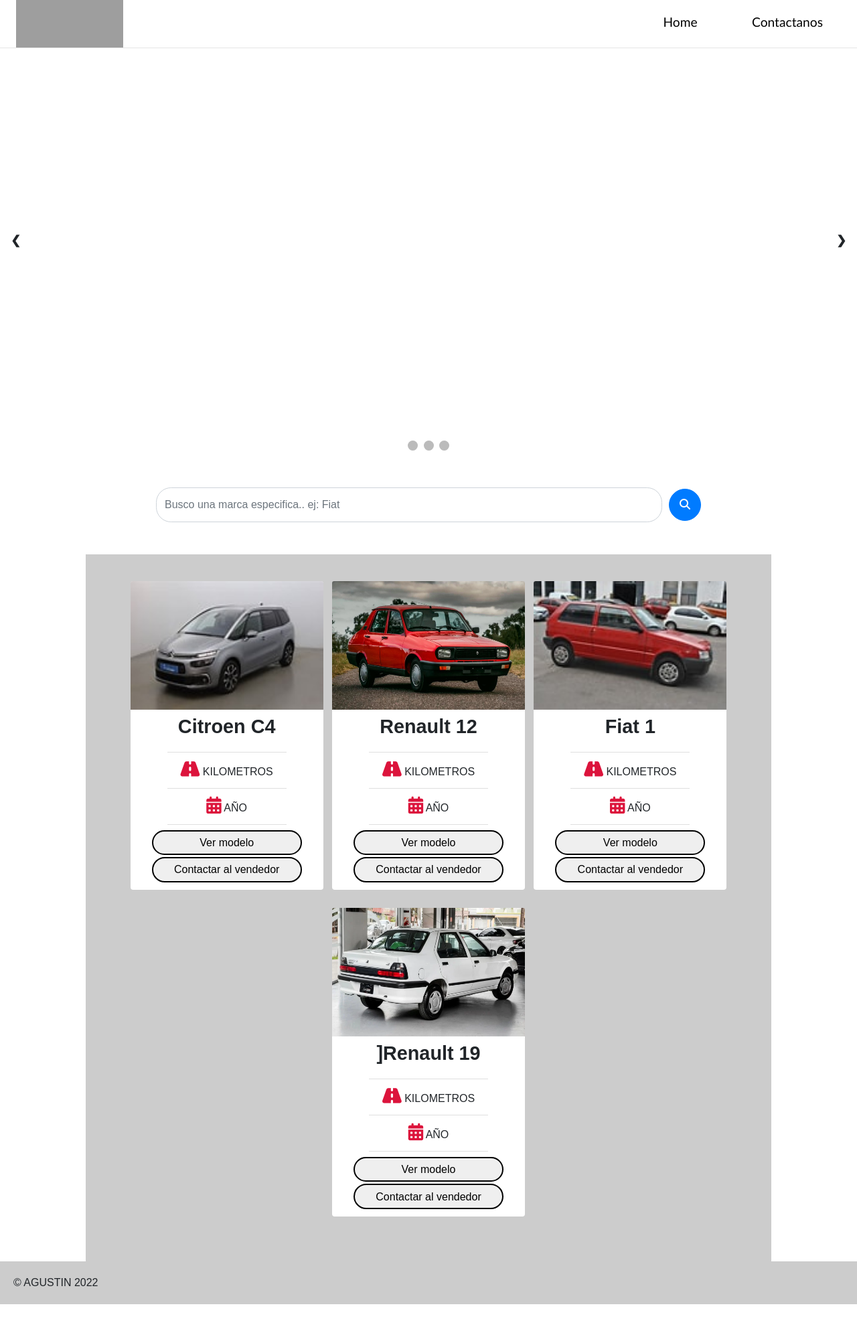
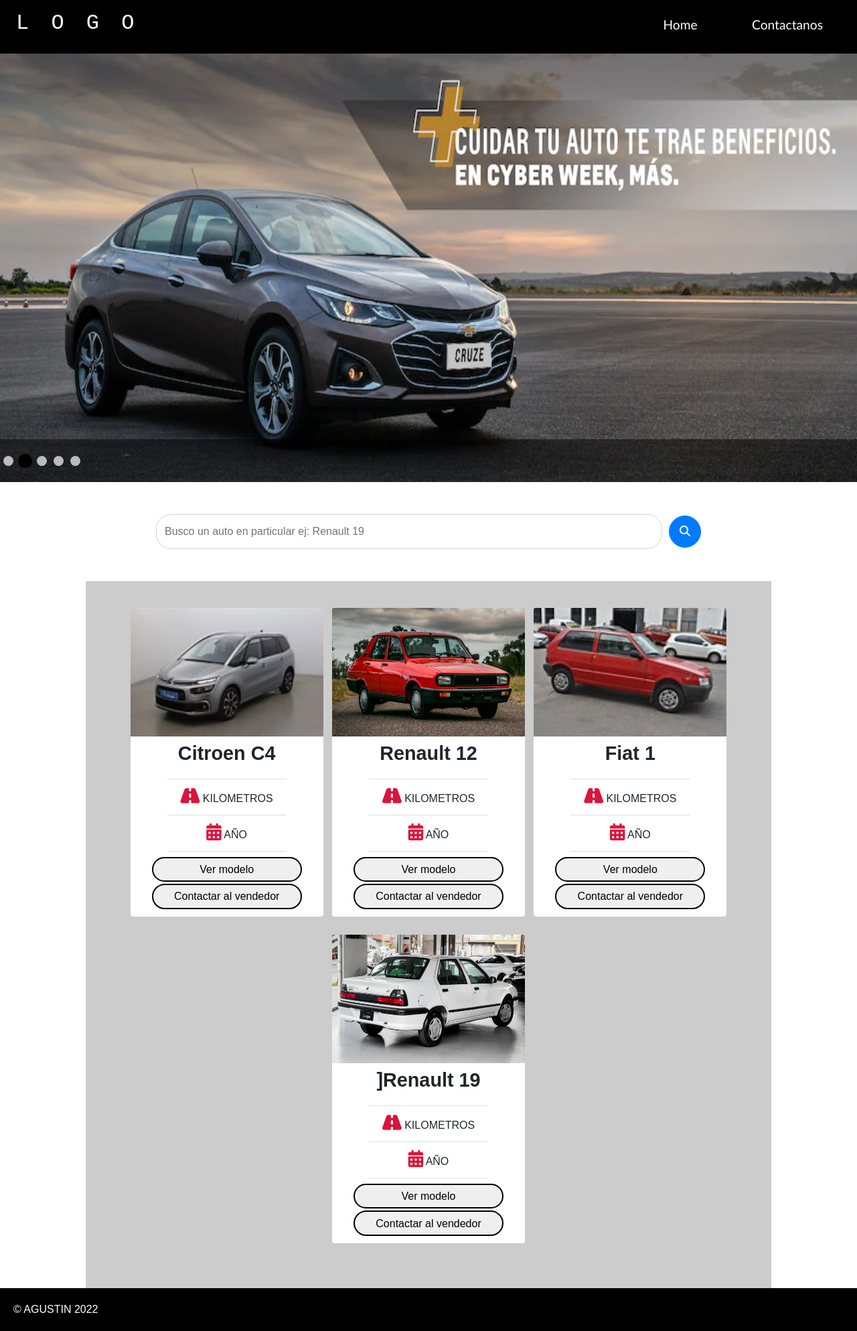
Before and after one commit to agustinservin/concesionaria2, a PHP site: page /newWorkspace/ in a window 1280 px wide. Shown: the whole page at 67% size. Before the commit the page ends 1948 px from the top, so only its background shows below. Run offline with PHP 8.4, Linux system fonts and the light colour scheme; data comes from the database, SQL or seed files in the repository; both versions use the stored data as it was after the commit; data that the repository does not hold is empty; grey boxes are pictures that could not be loaded.

Commit message:
carrousel terminado

```diff
--- a/models/homeModel.php
+++ b/models/homeModel.php
@@ -63,9 +63,14 @@
 
 
     public function buscar($parametro){
+        $parametro = explode(' ',$parametro);
         $items2=[];
         try {
-            $query = $this->db->connect()->query("SELECT * FROM autos WHERE nombre LIKE '%".$parametro."%' or modelo LIKE '%".$parametro."%' or km LIKE '%".$parametro."%' ");
+            if(count($parametro)>=2){
+            $query = $this->db->connect()->query("SELECT * FROM autos WHERE nombre LIKE '%".$parametro[0]."%' and modelo LIKE '%".$parametro[1]."%' ");
+            }else{
+                $query = $this->db->connect()->query("SELECT * FROM autos WHERE nombre LIKE '%".$parametro[0]."%'");
+            }
             while($row = $query->fetch()){
                 $item = new Auto();
                 $item->patente = $row['patente'];
--- a/public/estilos/default.css
+++ b/public/estilos/default.css
@@ -26,8 +26,8 @@
     padding-left: 1.5rem;
     justify-content: space-between;
     z-index: 1;
-    height: 4.5rem;
-    background: white;
+    height: 5rem;
+    background: black;
     border-bottom:1px solid rgba(0,0,0,.1);
 
 }
@@ -45,7 +45,7 @@
     border-bottom:4px solid;
     border-color: rgba(0,0,0,0);
     transition: all 0.4s ease;
-    color: black;
+    color: white;
 }
 .link-header{
     height: 100%;
@@ -63,12 +63,16 @@
     align-items: center;
     justify-content: center;
 }
-.logo{
-    width: 10rem;
+#header .logo{
+    font-family: 'Courier New', Courier, monospace;
+    align-self: center;
+    color: white;
+    letter-spacing:7px;
 }
 footer{
-    background-color: #ccc;
+    background-color: black;
     padding: 20px;
+    color: white;
 }
 #main{
     display: flex;
@@ -236,7 +240,7 @@
 .slideshow-container {
     width: 100%;
     position: relative;
-    height: 70vh;
+    height: 80vh;
   }
 
   /* Hide the images by default */
@@ -257,10 +261,10 @@
     top: 50%;
     width: auto;
     margin-top: -22px;
-    padding: 16px;
+    padding: 20px;
     color: white;
     font-weight: bold;
-    font-size: 18px;
+    font-size: 30px;
     transition: 0.6s ease;
     border-radius: 0 3px 3px 0;
     user-select: none;
@@ -275,32 +279,13 @@
     background-color: rgba(0,0,0,0.8);
   }
 
-  /* Caption text */
-  .text {
-    color: #f2f2f2;
-    font-size: 15px;
-    padding: 8px 12px;
-    position: absolute;
-    bottom: 8px;
-    width: 100%;
-    text-align: center;
-  }
-
-  /* Number text (1/3 etc) */
-  .numbertext {
-    color: #f2f2f2;
-    font-size: 12px;
-    padding: 8px 12px;
-    position: absolute;
-    top: 0;
-  }
 
   /* The dots/bullets/indicators */
   .dot {
     cursor: pointer;
     height: 15px;
     width: 15px;
-    margin: 0 2px;
+    margin: 0 5px;
     background-color: #bbb;
     border-radius: 50%;
     display: inline-block;
@@ -308,7 +293,9 @@
   }
 
   .active, .dot:hover {
-    background-color: #717171;
+    background-color: black;
+    transform: translateY(-3%);
+    transform: scale(1.4);
   }
 
   /* Fading animation */
--- a/public/scripts/buscador.js
+++ b/public/scripts/buscador.js
@@ -3,6 +3,6 @@
     const escrito = document.getElementById('form1');
 const btnBuscar = document.getElementById('btnBuscar');
         if(escrito.value != ""){
-        window.location= "http://localhost/PRUEBAMVC/home/buscar/"+escrito.value;
+        window.location.href= "http://localhost/newWorkspace/concesionaria2/home/buscar/"+escrito.value;
 	}
 }
--- a/public/scripts/slider.js
+++ b/public/scripts/slider.js
@@ -1,5 +1,5 @@
 var slideIndex = 1;
-
+plusSlides(slideIndex);
 // Next/previous controls
 function plusSlides(n) {
   showSlides(slideIndex += n);
--- a/views/buscador.php
+++ b/views/buscador.php
@@ -1,6 +1,6 @@
 
 <script src="https://ajax.googleapis.com/ajax/libs/jquery/3.6.1/jquery.min.js"></script>
-<script src="<?php echo constant('URL'); ?>public/scripts/buscador.js">
+<script src="<?php echo constant('URL'); ?>/public/scripts/buscador.js">
 </script>
 <div class="input-group">
   <div class="form-outline">
@@ -15,7 +15,7 @@
     type="search"
     id="form1"
     class="form-control"
-    placeholder="Busco una marca especifica.. ej: Fiat">
+    placeholder="Busco un auto en particular ej: Renault 19">
   </div>
   <button onclick="buscar();" type="button" class="btn btn-primary"
     style="height: 3rem;
--- a/views/header.php
+++ b/views/header.php
@@ -4,7 +4,7 @@
     <meta charset="UTF-8">
     <meta http-equiv="X-UA-Compatible" content="IE=edge">
     <meta name="viewport" content="width=device-width, initial-scale=1.0">
-    <link rel="stylesheet" href="<?php echo constant('URL');?>/public/estilos/default.css">
+    <link rel="stylesheet" href="<?php echo constant('URL');?>public/estilos/default.css">
     <link rel="stylesheet" href="https://cdnjs.cloudflare.com/ajax/libs/font-awesome/6.2.0/css/all.min.css">
     <script src="https://code.jquery.com/jquery-3.6.0.js" integrity="sha256-H+K7U5CnXl1h5ywQfKtSj8PCmoN9aaq30gDh27Xc0jk=" crossorigin="anonymous">
     </script>
@@ -15,8 +15,9 @@
 
 
     <div id="header">
-        <img class="logo" src="<?php echo constant('URL');?>public/images/logo.png"></ing>
-        <ul>
+        <!--<img class="logo" src="<?php echo constant('URL');?>public/images/logo.png"></ing>
+---><h2 class="logo">L O G O</h2>
+<ul>
 
         <a class="link-header" href="<?php echo constant('URL')?>"><li class="item-header">Home</li></a>
         <a class="link-header" href="<?php echo constant('URL')?>contacto"><li class="item-header">Contactanos</li></a>
--- a/views/home/index.php
+++ b/views/home/index.php
@@ -11,13 +11,7 @@
     <?php
     require 'views/header.php';
     ?>
-    <?php require 'views/slider.php'; ?><script>
-setInterval(next,2000);
-function next(){
-  plusSlides(1);
-}
-
-</script>
+    <?php require 'views/slider.php'; ?>
     <?php
      require 'views/buscador.php';
     ?>
@@ -51,6 +45,13 @@
     require 'views/footer.php';
     ?>
     <script src="<?php echo constant('URL');?>public/scripts/slider.js"></script>
+    <script>
 
+setInterval(next,3000);
+function next(){
+  plusSlides(1);
+}
+
+</script>
 </body>
 </html>
--- a/views/slider.php
+++ b/views/slider.php
@@ -7,24 +7,33 @@
   </div>
 
   <div class="mySlides">
-    <img src="<?php echo constant('URL');?>public/images/banner.jpg" style="width:100%">
+    <img src="<?php echo constant('URL');?>public/images/banner6.jpg" style="width:100%">
 
   </div>
 
   <div class="mySlides">
-    <img src="<?php echo constant('URL');?>public/images/banner2.png" style="width:100%">
+    <img src="<?php echo constant('URL');?>public/images/banner5.jpg" style="width:100%">
 
   </div>
+  <div class="mySlides">
+    <img src="<?php echo constant('URL');?>public/images/banner7.jpg" style="width:100%">
 
+  </div>
+  <div class="mySlides">
+    <img src="<?php echo constant('URL');?>public/images/banner8.png" style="width:100%">
+
+  </div>
   <!-- Next and previous buttons -->
   <a class="prev" onclick="plusSlides(-1)">&#10094;</a>
   <a class="next" onclick="plusSlides(1)">&#10095;</a>
-</div>
-<br>
-
-<!-- The dots/circles -->
-<div style="text-align:center">
+  <div style="width:100%; display:flex; position:absolute;bottom:0%;background:rgba(0, 0, 0, .5);height:10%;align-items:center;">
   <span class="dot" onclick="currentSlide(1)"></span>
   <span class="dot" onclick="currentSlide(2)"></span>
   <span class="dot" onclick="currentSlide(3)"></span>
+  <span class="dot" onclick="currentSlide(4)"></span>
+  <span class="dot" onclick="currentSlide(5)"></span>
 </div>
+</div>
+
+
+<!-- The dots/circles -->
```
Also changed, not shown: concesionaria (2).sql (added, +113 -0 lines), controllers/filters.php (added, +10 -0 lines), public/images/banner3.jpg (added), public/images/banner4.jpg (added), public/images/banner5.jpg (added), public/images/banner6.jpg (added), public/images/banner7.jpg (added), public/images/banner8.png (added), public/scripts/filters.js (added).
